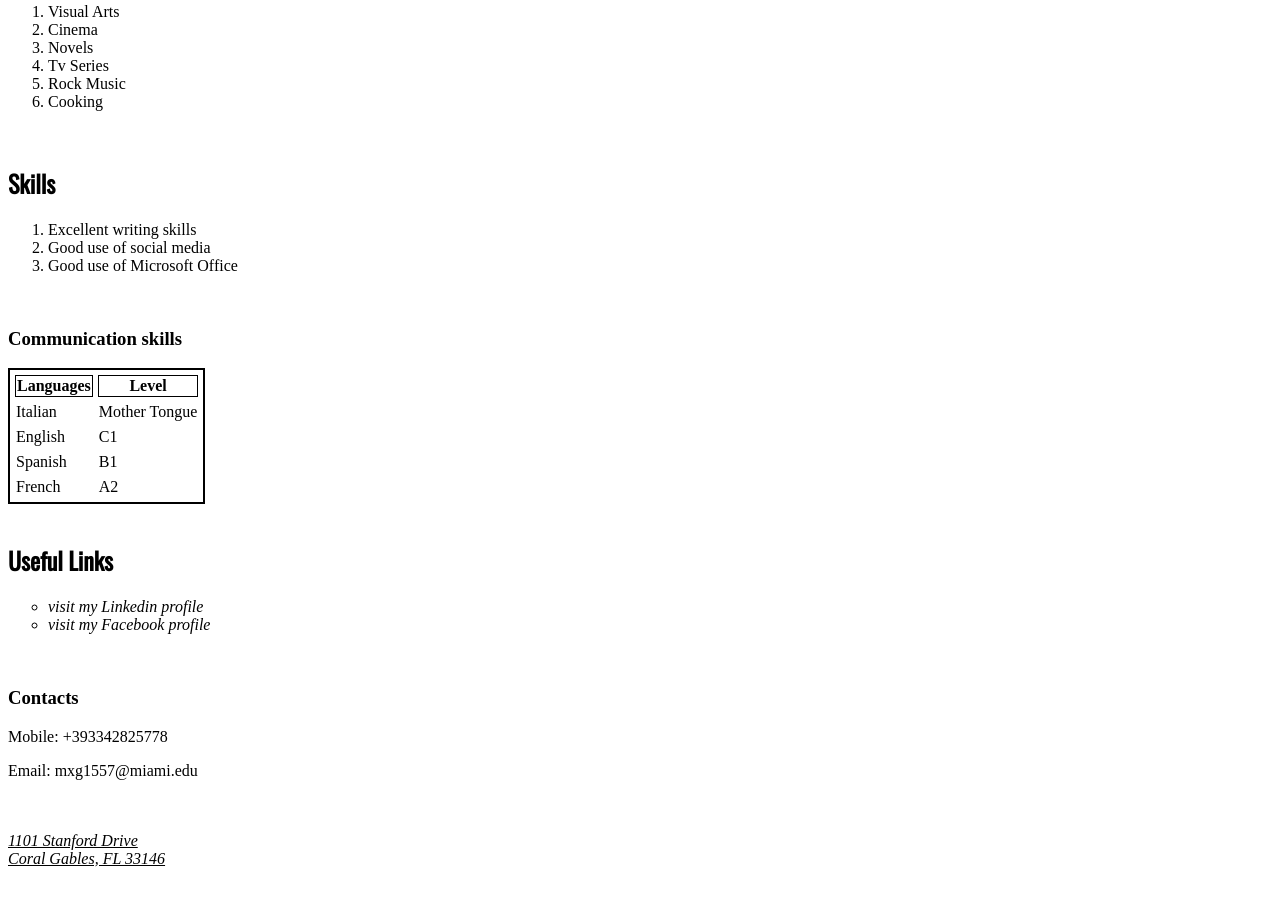
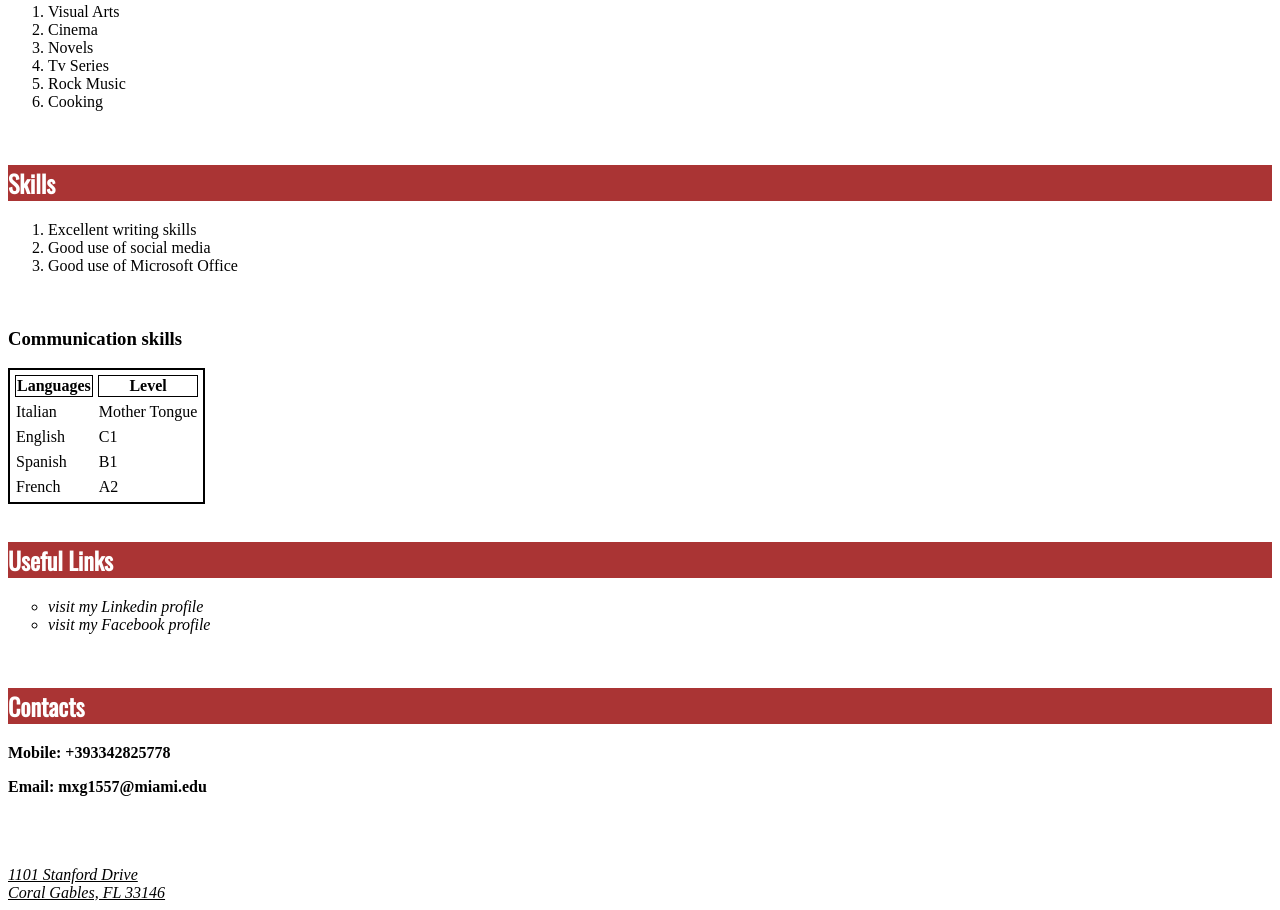
Before and after one commit to Gulino/testRepo, a plain HTML site: page Resume/Resume Martina Gulino - Style.html in a window 1280 px wide. Shown: the part 1316-2226 px from the top of the page. Before the commit the page ends 2192 px from the top, so only its background shows below. Drawn offline with nearby package versions, Linux system fonts and the light colour scheme.

Commit message:
last req to validate it

```diff
--- a/Resume/Resume Martina Gulino - Style.html
+++ b/Resume/Resume Martina Gulino - Style.html
@@ -174,15 +174,18 @@
 <br>
 
 <footer>
-  <h3>
+  <div class="h2">
+  <h2>
     Contacts
-  </h3>
+  </div>
+</h2>
 
+<div class="p">
     <p> Mobile: +393342825778 </p>
       <p> Email: mxg1557@miami.edu </p>
     </div>
 
-
+<br>
 <br>
 <br>
 <div id="address">
--- a/Resume/css/style.css
+++ b/Resume/css/style.css
@@ -31,6 +31,8 @@ a:hover {
 
 .h2 {
   font-family: 'Oswald', sans-serif;
+  color: white;
+  background-color: #aa3434
 }
 
 .h3{
@@ -58,3 +60,7 @@ th{
 ul.bullet{
   list-style-type: circle;
 }
+
+.p{
+  font-weight: bold;
+}
```
